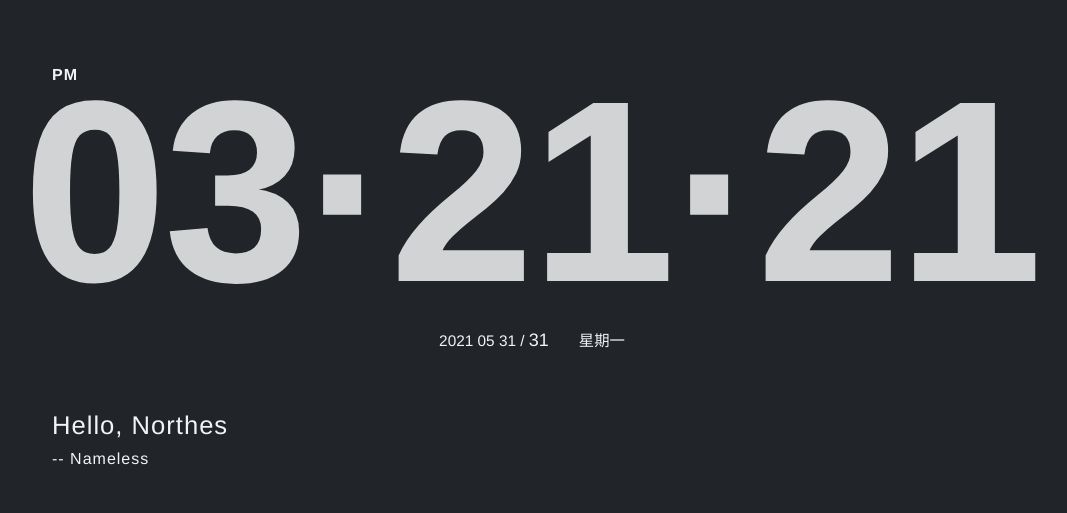
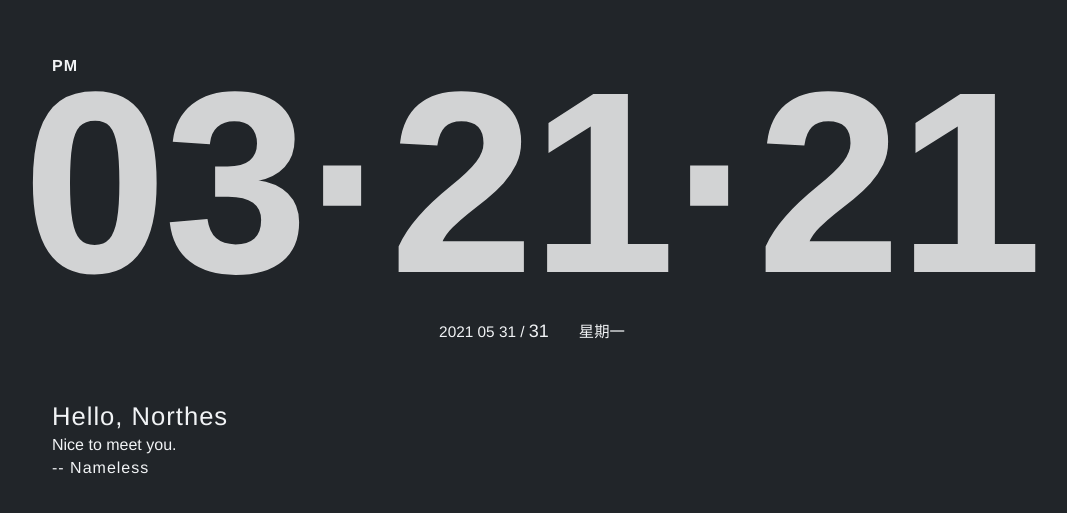
Before and after one commit to Northes/Simple-clock, a Vue app: page / in a window 1280 px wide. Shown: the part 133-646 px from the top of the page, without its empty margins (108-1175 px from the left). Built offline with nearby package versions, Linux system fonts and the light colour scheme; no server answers.

Commit message:
refactor(Clock.vue): 注释不必要的控制台打印

```diff
--- a/src/components/Clock.vue
+++ b/src/components/Clock.vue
@@ -37,7 +37,7 @@ export default {
       daysInMonth: null,
       day: null,
       greet: 'Hello',
-      greetSentence: ''
+      greetSentence: 'Nice to meet you.'
     }
   },
   created() {
@@ -78,7 +78,7 @@ export default {
     getGreeting() {
       var vm = this
       axios.get('https://apihut.net/greet').then(res => {
-        console.log(res.data)
+        // console.log(res.data)
         vm.greet = res.data.data.words
         vm.greetSentence = res.data.data.sentence
       })
```
